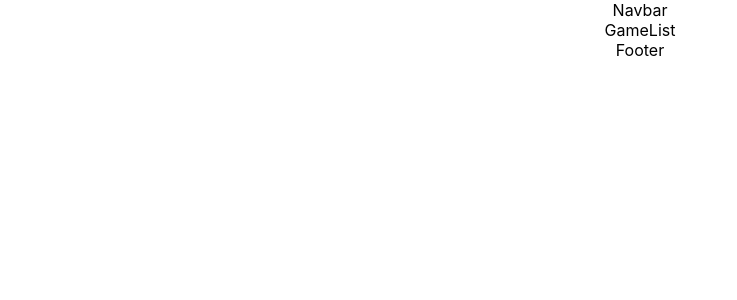
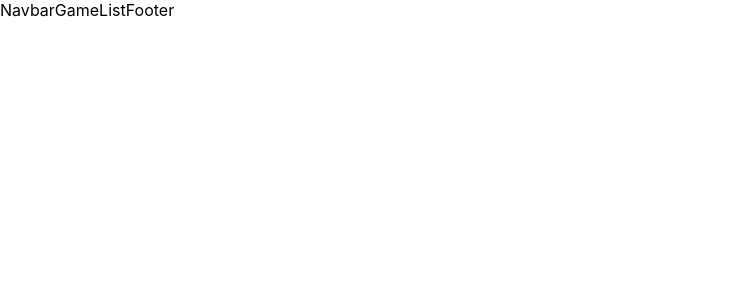
Before and after one commit to julianestefan/react-game-list, a React (Create React App) app: page / in a window 1280 px wide. Shown: the top 300 px of the page, without its empty margins (0-737 px from the left). Built offline with nearby package versions, Linux system fonts and the light colour scheme.

Commit message:
* Added role layout to the layout container * Added material ui librry to the project

```diff
--- a/package.json
+++ b/package.json
@@ -3,6 +3,9 @@
   "version": "0.1.0",
   "private": true,
   "dependencies": {
+    "@emotion/react": "^11.9.0",
+    "@emotion/styled": "^11.8.1",
+    "@mui/material": "^5.8.2",
     "@testing-library/jest-dom": "^5.16.4",
     "@testing-library/react": "^13.3.0",
     "@testing-library/user-event": "^13.5.0",
--- a/src/components/Layout/index.tsx
+++ b/src/components/Layout/index.tsx
@@ -1,6 +1,7 @@
 import { ReactElement } from "react";
 import Navbar from "./Navbar";
 import Footer from "./Footer";
+import { Grid } from "@mui/material";
 
 
 interface LayoutProps {
@@ -9,11 +10,11 @@ interface LayoutProps {
 
 function Layout({ children }: LayoutProps) {
   return (
-    <div>
+    <Grid container role="layout" >
       <Navbar />
       {children}
       <Footer />
-    </div>
+    </Grid>
   );
 }
 
```
Also changed, not shown: 2 other files (tests, documents, lock files or other folders).
